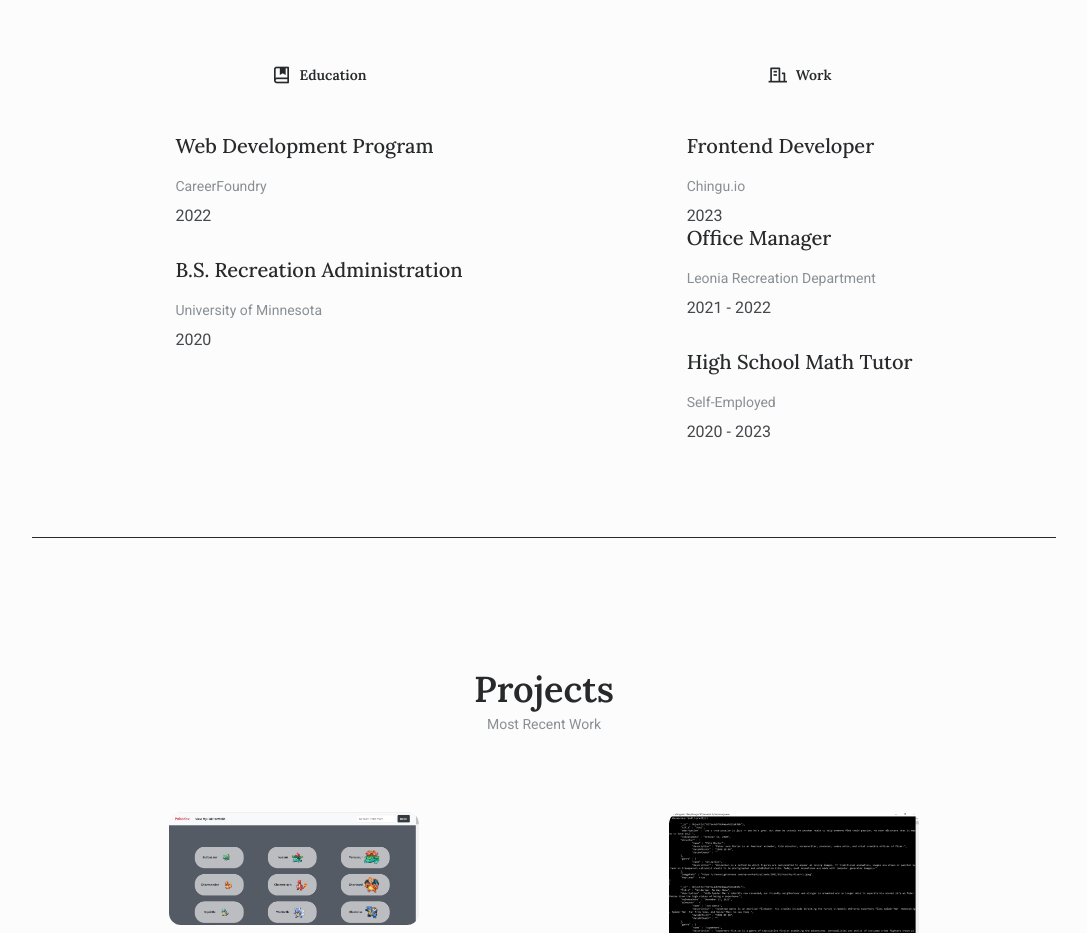
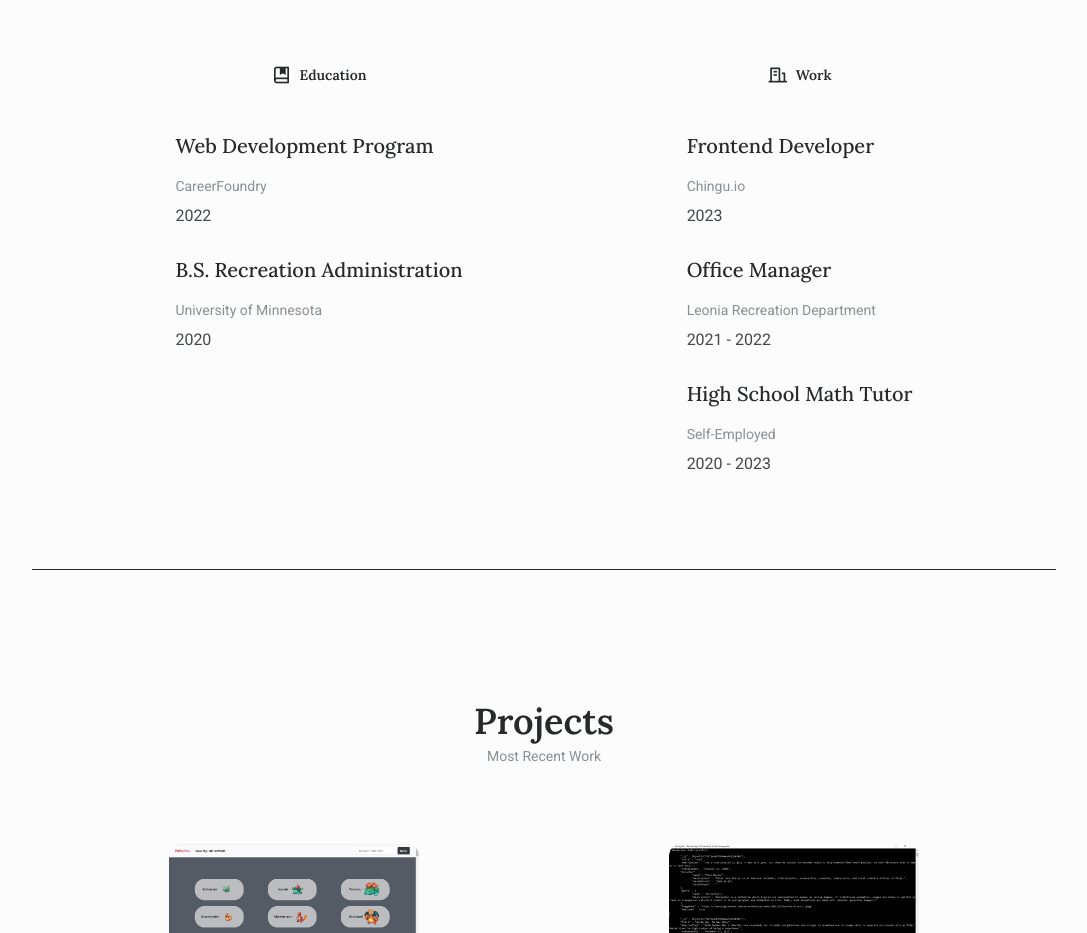
Before and after one commit to gracesuhyun/portfolio, a React (Create React App) app: page / in a window 1280 px wide. Shown: the part 2480-3413 px from the top of the page, without its empty margins (96-1183 px from the left). Built offline with nearby package versions, Linux system fonts and the light colour scheme.

Commit message:
fix spacing in home section

```diff
--- a/src/components/home/home.css
+++ b/src/components/home/home.css
@@ -121,7 +121,7 @@ img {
 }
 
 .section {
-  padding-block: 2.5rem;
+  padding-block: 1.5rem 2.5rem;
   width: 100%;
 }
 
--- a/src/components/qualifications/qualifications.jsx
+++ b/src/components/qualifications/qualifications.jsx
@@ -39,6 +39,7 @@ const Qualifications = () => {
                             <i className="ri-building-line"></i> Work
                         </h3>
 
+                        <div className="qualification__info">
                             <div>
                                 <h3 className="qualification__name">
                                     Frontend Developer
@@ -47,7 +48,6 @@ const Qualifications = () => {
                                 <span className="year">2023</span>
                             </div>
 
-                        <div className="qualification__info">
                             <div>
                                 <h3 className="qualification__name">
                                     Office Manager
```
Lines whose indentation alone changed are shown as unchanged.
